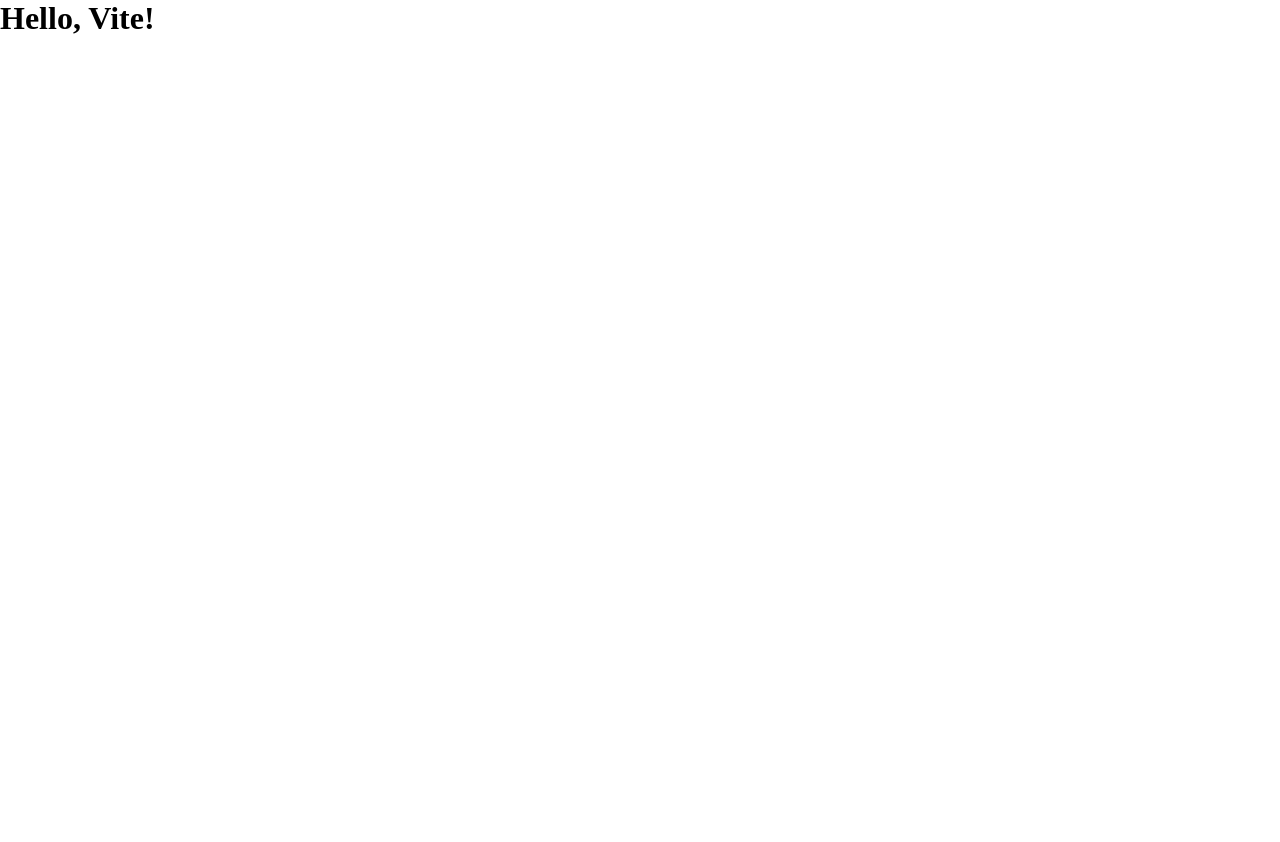
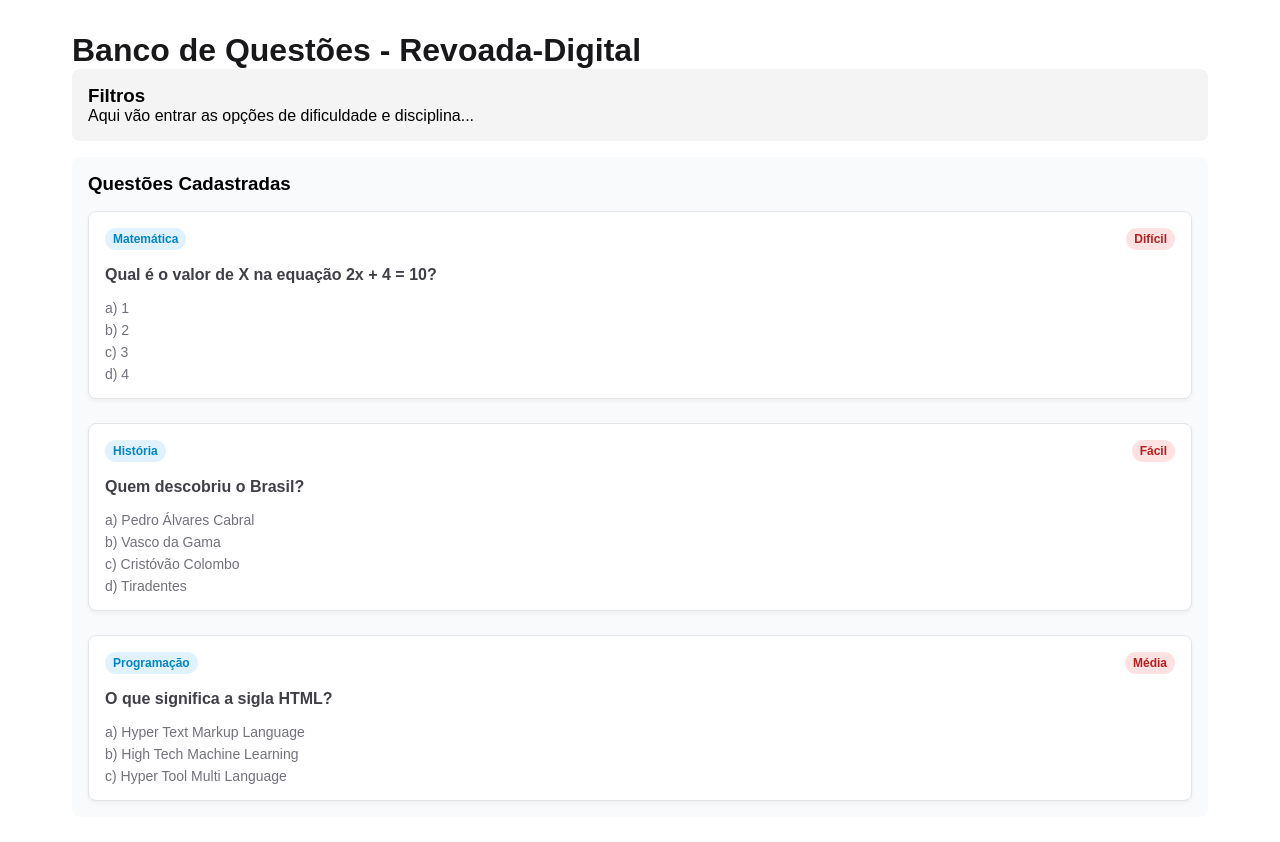
Before and after one commit to JoaoVitorChaves-05/Revoada-Digital, a React (Vite) app in the folder apps/frontend/: page / in a window 1280 px wide. Shown: the top 842 px of the page. Before the commit the page ends 800 px from the top, so only its background shows below. Built offline with nearby package versions, Linux system fonts and the light colour scheme; the HTML template or start-up script is replaced by a standard one.

Commit message:
feat: alterei layout do grid

```diff
--- a/apps/frontend/src/App.tsx
+++ b/apps/frontend/src/App.tsx
@@ -1,12 +1,14 @@
-import './App.css'
+import { QuestionFilters } from './components/QuestionFilters';
+import { QuestionGrid } from './components/questionGrid';
 
-function App() {
+export default function App() {
+  return (
+    <div style={{ padding: '32px', fontFamily: 'sans-serif', maxWidth: '1200px', margin: '0 auto' }}>
+      <h1 style={{ color: '#18181b' }}>Banco de Questões - Revoada-Digital</h1>
 
-  return (
-    <>
-      <h1>Hello, Vite!</h1>
-    </>
-  )
+      {/* Aqui nós empilhamos as caixas que criamos! */}
+      <QuestionFilters />
+      <QuestionGrid />
+    </div>
+  );
 }
-
-export default App
--- a/apps/frontend/src/components/QuestionCard.tsx
+++ b/apps/frontend/src/components/QuestionCard.tsx
@@ -1,4 +1,11 @@
-export function QuestionCard() {
+interface QuestionCardProps {
+    materia: string;
+    dificuldade: string;
+    enunciado: string;
+    alternativas: string[];
+}
+
+export function QuestionCard({ materia, dificuldade, enunciado, alternativas }: QuestionCardProps) {
     return (
         <div style={{
             border: '1px solid #e4e4e7',
@@ -10,25 +17,34 @@ export function QuestionCard() {
             flexDirection: 'column',
             gap: '8px'
             }}>
-      {/* CABEÇALHO COM ETIQUETAS */}
+            {/* CABEÇALHO COM FILTROS */}
             <div style={{ display: 'flex', justifyContent: 'space-between', alignItems: 'center' }}>
                 <span style={{ fontSize: '12px', fontWeight: 'bold', color: '#0284c7', backgroundColor: '#e0f2fe', padding: '4px 8px', borderRadius: '16px' }}>
-          Matemática
+                {materia}
                 </span>
                 <span style={{ fontSize: '12px', fontWeight: 'bold', color: '#b91c1c', backgroundColor: '#fee2e2', padding: '4px 8px', borderRadius: '16px' }}>
-          Difícil
+                {dificuldade}
                 </span>
             </div>
 
             {/* ENUNCIADO */}
             <h4 style={{ margin: '8px 0', color: '#3f3f46' }}>
-        Qual é o valor de X na equação 2x + 4 = 10?
+                {enunciado}
             </h4>
 
             {/* ALTERNATIVAS*/}
-      <p style={{ margin: 0, fontSize: '14px', color: '#71717a' }}>
-        Alternativas: A) 1, B) 2, C) 3, D) 4
-      </p>
+            <div style={{ display: 'flex', flexDirection: 'column', gap: '6px' }}>
+                {alternativas.map((alternativa, index) => {
+                // String.fromCharCode(97 + index) transforma 0 em 'a', 1 em 'b', etc.
+                const letra = String.fromCharCode(97 + index);
+
+                return (
+                    <span key={index} style={{ fontSize: '14px', color: '#71717a' }}>
+                    {letra}) {alternativa}
+                    </span>
+                );
+                })}
+            </div>
         </div>
     );
 }
--- a/apps/frontend/src/components/QuestionFilters.tsx
+++ b/apps/frontend/src/components/QuestionFilters.tsx
@@ -1,4 +1,4 @@
-export function questionFilters() {
+export function QuestionFilters() {
     return (
         <div style={{ padding: '1rem', background: '#f4f4f5', borderRadius: '8px', marginBottom: '1rem' }}>
         <h3>Filtros</h3>
--- a/apps/frontend/src/components/QuestionGrid.tsx
+++ b/apps/frontend/src/components/QuestionGrid.tsx
@@ -1,8 +1,37 @@
-export function questionGrid() {
-  return (
-    <div style={{ padding: '1rem', border: '1px dashed #ccc', borderRadius: '8px' }}>
-      <h3>Grid de Questões</h3>
-      <p>Aqui vão aparecer os cards das questões listadas da API...</p>
-    </div>
-  );
+import { QuestionCard } from './QuestionCard';
+
+export function QuestionGrid() {
+    return (
+        <div style={{ padding: '1rem', background: '#f8fafc', borderRadius: '8px' }}>
+        <h3 style={{ marginTop: 0 }}>Questões Cadastradas</h3>
+
+        <div style={{
+            display: 'flex',
+            flexDirection: 'column',
+            gap: '24px',
+            marginTop: '16px'
+        }}>
+            <QuestionCard
+            materia="Matemática"
+            dificuldade="Difícil"
+            enunciado="Qual é o valor de X na equação 2x + 4 = 10?"
+            alternativas = {['1', '2', '3', '4']}
+            />
+
+            <QuestionCard
+            materia="História"
+            dificuldade="Fácil"
+            enunciado="Quem descobriu o Brasil?"
+            alternativas = {['Pedro Álvares Cabral', 'Vasco da Gama', 'Cristóvão Colombo', 'Tiradentes']}
+            />
+
+            <QuestionCard
+            materia="Programação"
+            dificuldade="Média"
+            enunciado="O que significa a sigla HTML?"
+            alternativas = {['Hyper Text Markup Language', 'High Tech Machine Learning', 'Hyper Tool Multi Language']}
+            />
+        </div>
+        </div>
+    );
 }
```
Lines whose indentation alone changed are shown as unchanged.
